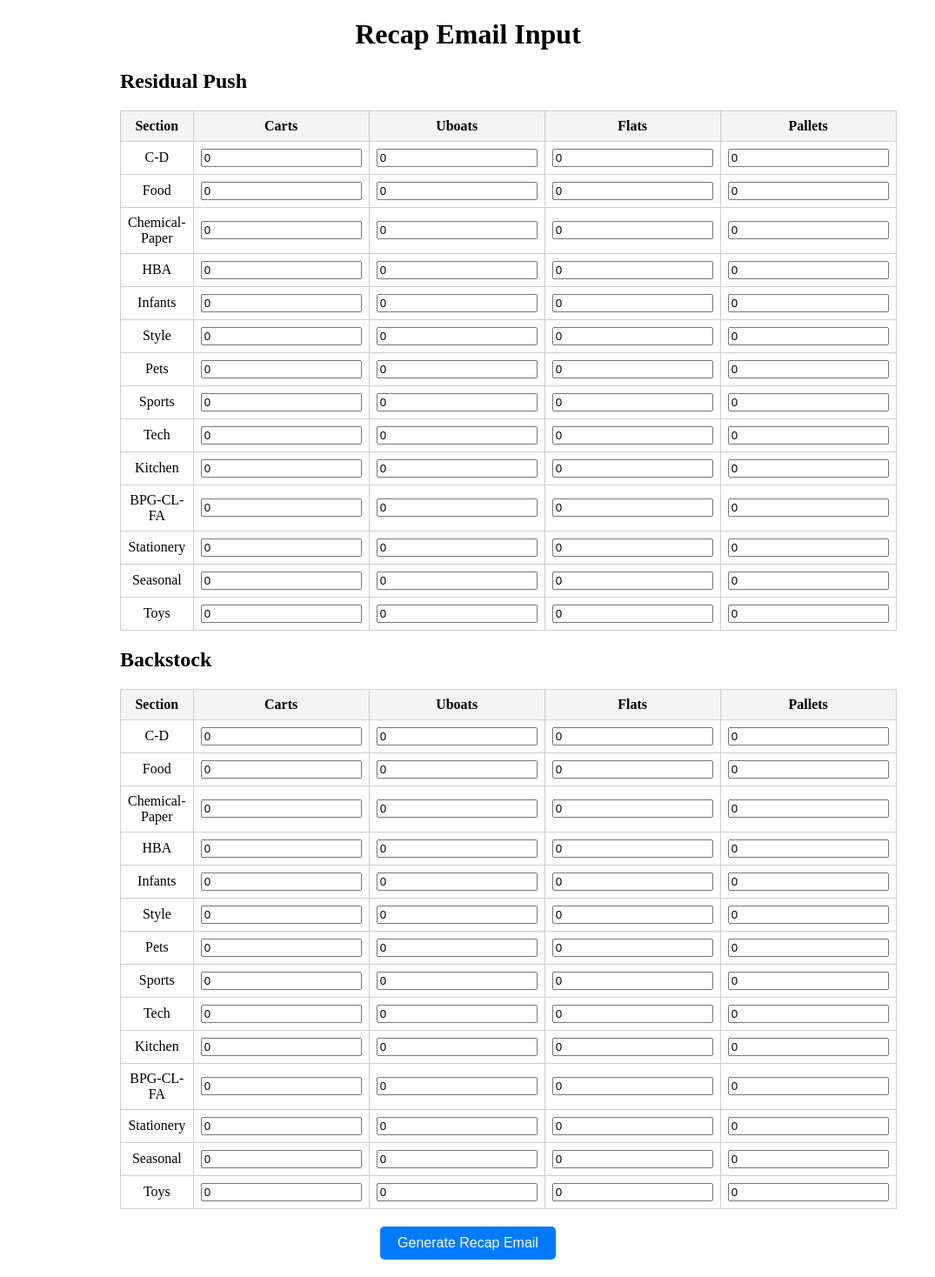
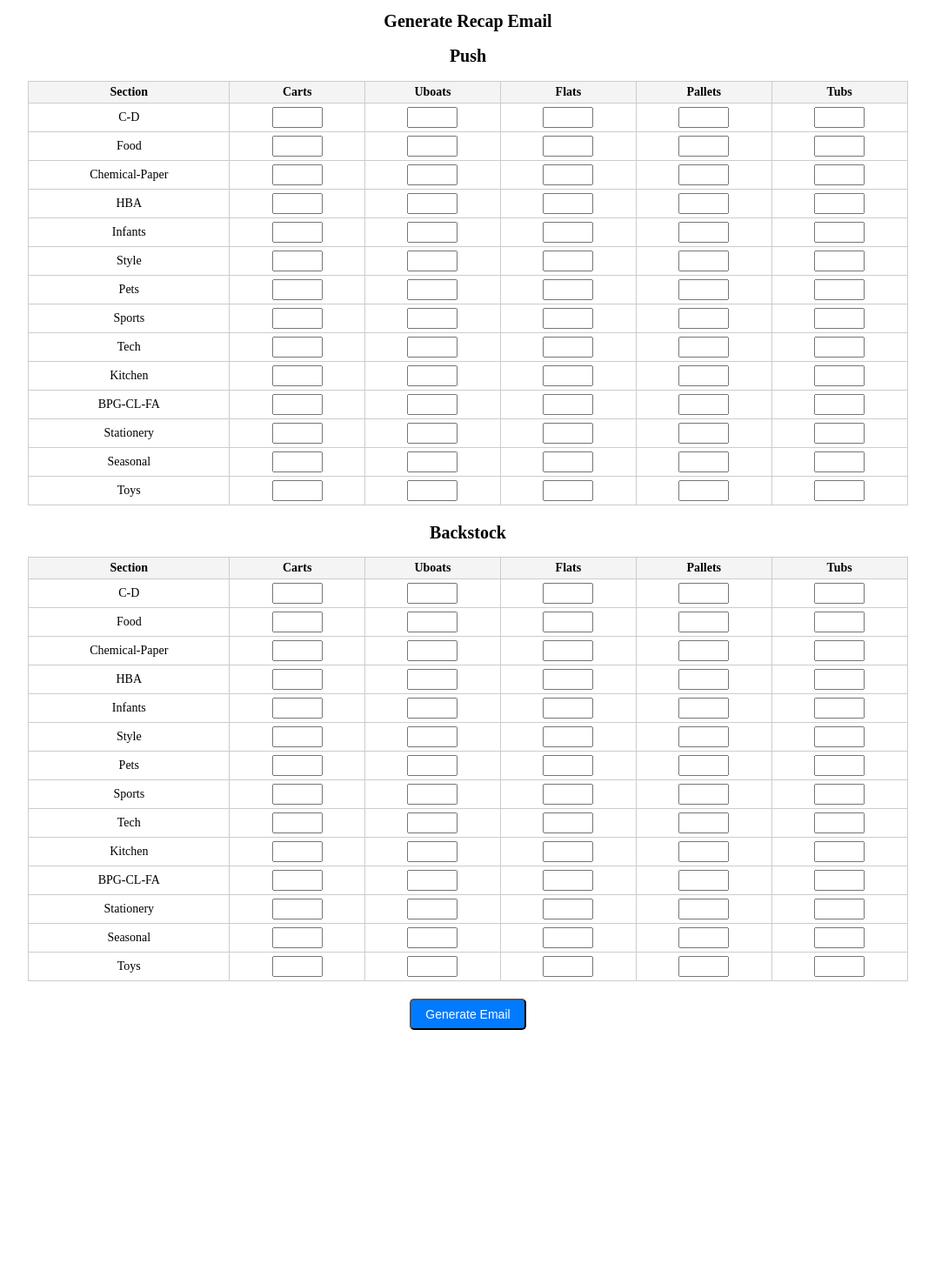
Before and after one commit to hayasep/trailer-summary-render-app, a Flask app: page /email_form in a window 1280 px wide. Shown: the whole page at 87% size, without its empty margins (102-1177 px from the left). After the commit the page ends 1184 px from the top, so only its background shows below. Run offline with Flask 3, Linux system fonts and the light colour scheme.

Commit message:
summary page and recap email change

```diff
--- a/app.py
+++ b/app.py
@@ -376,16 +376,18 @@ def email_form():
 
         for section in sections:
             push_data[section] = {
-                'carts': int(request.form.get(f"{section}_push_carts", 0)),
-                'uboats': int(request.form.get(f"{section}_push_uboats", 0)),
-                'flats': int(request.form.get(f"{section}_push_flats", 0)),
-                'pallets': int(request.form.get(f"{section}_push_pallets", 0)),
+                'carts': int(request.form.get(f"{section}_push_carts") or 0),
+                'uboats': int(request.form.get(f"{section}_push_uboats") or 0),
+                'flats': int(request.form.get(f"{section}_push_flats") or 0),
+                'pallets': int(request.form.get(f"{section}_push_pallets") or 0),
+                'tubs': int(request.form.get(f"{section}_push_tubs") or 0),
             }
             backstock_data[section] = {
-                'carts': int(request.form.get(f"{section}_backstock_carts", 0)),
-                'uboats': int(request.form.get(f"{section}_backstock_uboats", 0)),
-                'flats': int(request.form.get(f"{section}_backstock_flats", 0)),
-                'pallets': int(request.form.get(f"{section}_backstock_pallets", 0)),
+                'carts': int(request.form.get(f"{section}_backstock_carts") or 0),
+                'uboats': int(request.form.get(f"{section}_backstock_uboats") or 0),
+                'flats': int(request.form.get(f"{section}_backstock_flats") or 0),
+                'pallets': int(request.form.get(f"{section}_backstock_pallets") or 0),
+                'tubs': int(request.form.get(f"{section}_backstock_tubs") or 0),
             }
 
         # Generate email content
--- a/templates/email_form.html
+++ b/templates/email_form.html
@@ -3,40 +3,50 @@
 <head>
     <meta charset="UTF-8">
     <meta name="viewport" content="width=device-width, initial-scale=1.0">
-    <title>Email Form</title>
+    <title>Generate Recap Email</title>
     <style>
-        form {
-            margin: 20px auto;
-            max-width: 800px;
-        }
-
         table {
-            width: 100%;
+            width: 80%;
+            margin: 0 auto 20px auto;
             border-collapse: collapse;
-            margin-bottom: 20px;
+            font-size: 14px;
         }
 
         th, td {
             border: 1px solid #ccc;
             text-align: center;
-            padding: 8px;
+            padding: 4px;
+            word-wrap: break-word;
         }
 
         th {
             background-color: #f4f4f4;
+            font-size: 14px;
+        }
+
+        input[type="number"] {
+            width: 50px;
+            text-align: center;
+            font-size: 14px;
+            padding: 2px;
+        }
+
+        h1, h2 {
+            text-align: center;
+            font-size: 20px;
         }
 
         .submit-button {
             display: block;
             margin: 20px auto;
-            padding: 10px 20px;
+            padding: 8px 16px;
             background-color: #007BFF;
             color: white;
+            text-decoration: none;
             text-align: center;
-            text-decoration: none;
             border-radius: 5px;
-            border: none;
-            font-size: 16px;
+            font-size: 14px;
+            cursor: pointer;
         }
 
         .submit-button:hover {
@@ -45,10 +55,10 @@
     </style>
 </head>
 <body>
-    <h1 style="text-align: center;">Recap Email Input</h1>
+    <h1>Generate Recap Email</h1>
 
-    <form method="POST">
-        <h2>Residual Push</h2>
+    <form method="POST" action="{{ url_for('email_form') }}">
+        <h2>Push</h2>
         <table>
             <thead>
                 <tr>
@@ -57,16 +67,18 @@
                     <th>Uboats</th>
                     <th>Flats</th>
                     <th>Pallets</th>
+                    <th>Tubs</th>
                 </tr>
             </thead>
             <tbody>
                 {% for section in sections %}
                 <tr>
                     <td>{{ section }}</td>
-                    <td><input type="number" name="{{ section }}_push_carts" min="0" value="0"></td>
-                    <td><input type="number" name="{{ section }}_push_uboats" min="0" value="0"></td>
-                    <td><input type="number" name="{{ section }}_push_flats" min="0" value="0"></td>
-                    <td><input type="number" name="{{ section }}_push_pallets" min="0" value="0"></td>
+                    <td><input type="number" name="{{ section }}_push_carts" min="0"></td>
+                    <td><input type="number" name="{{ section }}_push_uboats" min="0"></td>
+                    <td><input type="number" name="{{ section }}_push_flats" min="0"></td>
+                    <td><input type="number" name="{{ section }}_push_pallets" min="0"></td>
+                    <td><input type="number" name="{{ section }}_push_tubs" min="0"></td>
                 </tr>
                 {% endfor %}
             </tbody>
@@ -81,22 +93,24 @@
                     <th>Uboats</th>
                     <th>Flats</th>
                     <th>Pallets</th>
+                    <th>Tubs</th>
                 </tr>
             </thead>
             <tbody>
                 {% for section in sections %}
                 <tr>
                     <td>{{ section }}</td>
-                    <td><input type="number" name="{{ section }}_backstock_carts" min="0" value="0"></td>
-                    <td><input type="number" name="{{ section }}_backstock_uboats" min="0" value="0"></td>
-                    <td><input type="number" name="{{ section }}_backstock_flats" min="0" value="0"></td>
-                    <td><input type="number" name="{{ section }}_backstock_pallets" min="0" value="0"></td>
+                    <td><input type="number" name="{{ section }}_backstock_carts" min="0"></td>
+                    <td><input type="number" name="{{ section }}_backstock_uboats" min="0"></td>
+                    <td><input type="number" name="{{ section }}_backstock_flats" min="0"></td>
+                    <td><input type="number" name="{{ section }}_backstock_pallets" min="0"></td>
+                    <td><input type="number" name="{{ section }}_backstock_tubs" min="0"></td>
                 </tr>
                 {% endfor %}
             </tbody>
         </table>
 
-        <button type="submit" class="submit-button">Generate Recap Email</button>
+        <button type="submit" class="submit-button">Generate Email</button>
     </form>
 </body>
 </html>
```
Also changed, not shown: templates/summary.html (+32 -24 lines).
